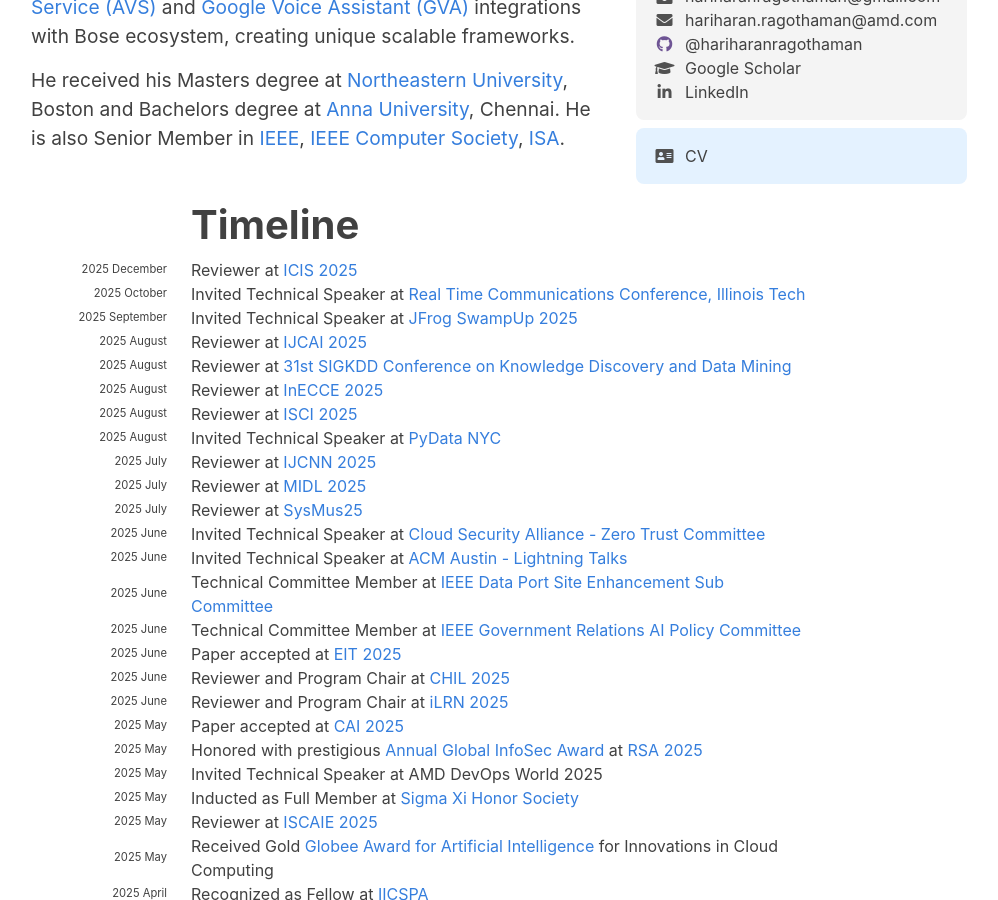
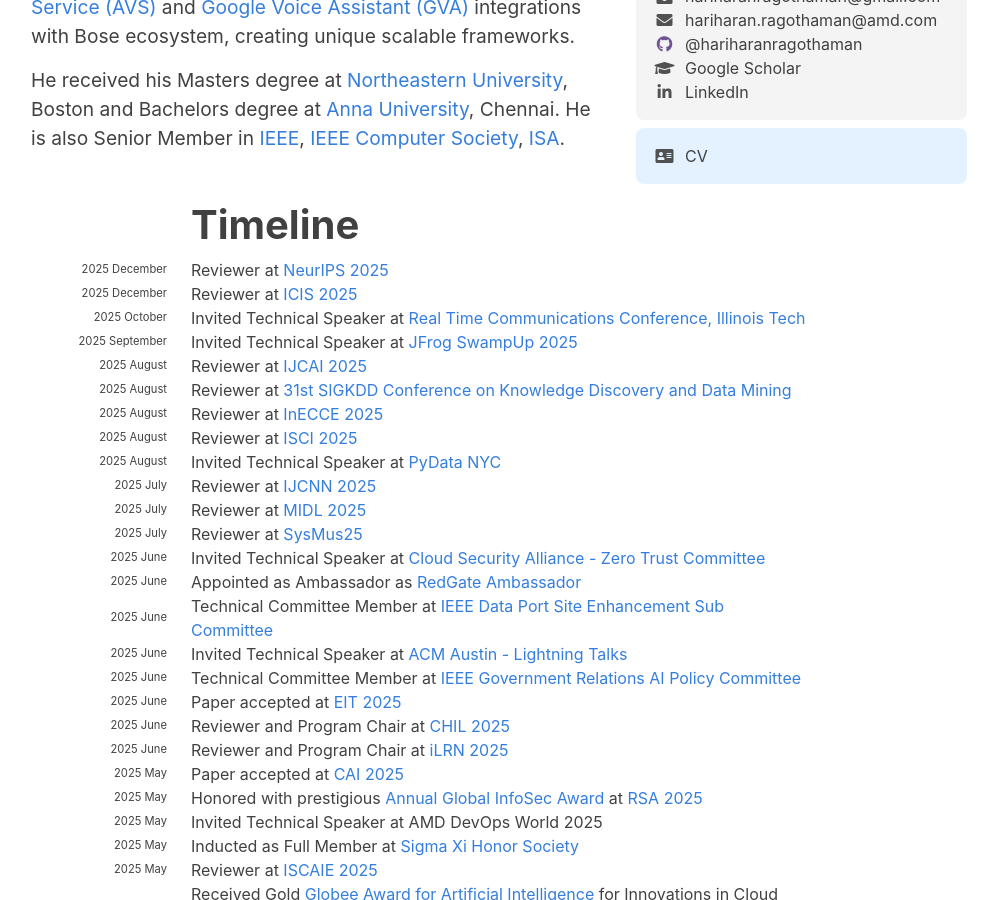
Before and after one commit to hariharanragothaman/hariharanragothaman.github.io, a Jekyll site: the page built from index.md, in a window 1280 px wide and 900 px high, scrolled down 628 px. Shown: the whole window, without its empty margins (141-1139 px from the left). Built offline with Jekyll 4.4.1, drawn with Linux system fonts in a browser that asks for light colours; nearby versions of some CDN libraries; some web fonts are replaced.

Commit message:
Polishes and Updates

```diff
--- a/_data/news.yaml
+++ b/_data/news.yaml
@@ -3,6 +3,10 @@
 # For other events 'month' is exactly when the event occured.
 
 #-------------------------------------------- December  ------------------------------------------------------------------------------------------------------------------------------------------------------
+- year: 2025
+  year-extra: December
+  description: Reviewer at  <a href="https://neurips.cc/Conferences/2025"> NeurIPS 2025 </a>
+
 - year: 2025
   year-extra: December
   description: Reviewer at  <a href="https://icis2025.aisconferences.org/"> ICIS 2025 </a>
@@ -64,11 +68,15 @@
 
 - year: 2025
   year-extra: June
-  description: Invited Technical Speaker at <a href="https://www.meetup.com/acm-austin/events/307909138/">ACM Austin - Lightning Talks</a>
+  description: Appointed as Ambassador as <a href="https://www.red-gate.com/hub/community/ambassadors/ambassador/Hariharan-Ragothaman/"> RedGate Ambassador</a>
 
 - year: 2025
   year-extra: June
   description: Technical Committee Member at <a href="https://ieee-dataport.org/"> IEEE Data Port Site Enhancement Sub Committee </a>
+
+- year: 2025
+  year-extra: June
+  description: Invited Technical Speaker at <a href="https://www.meetup.com/acm-austin/events/307909138/">ACM Austin - Lightning Talks</a>
 
 - year: 2025
   year-extra: June
```
